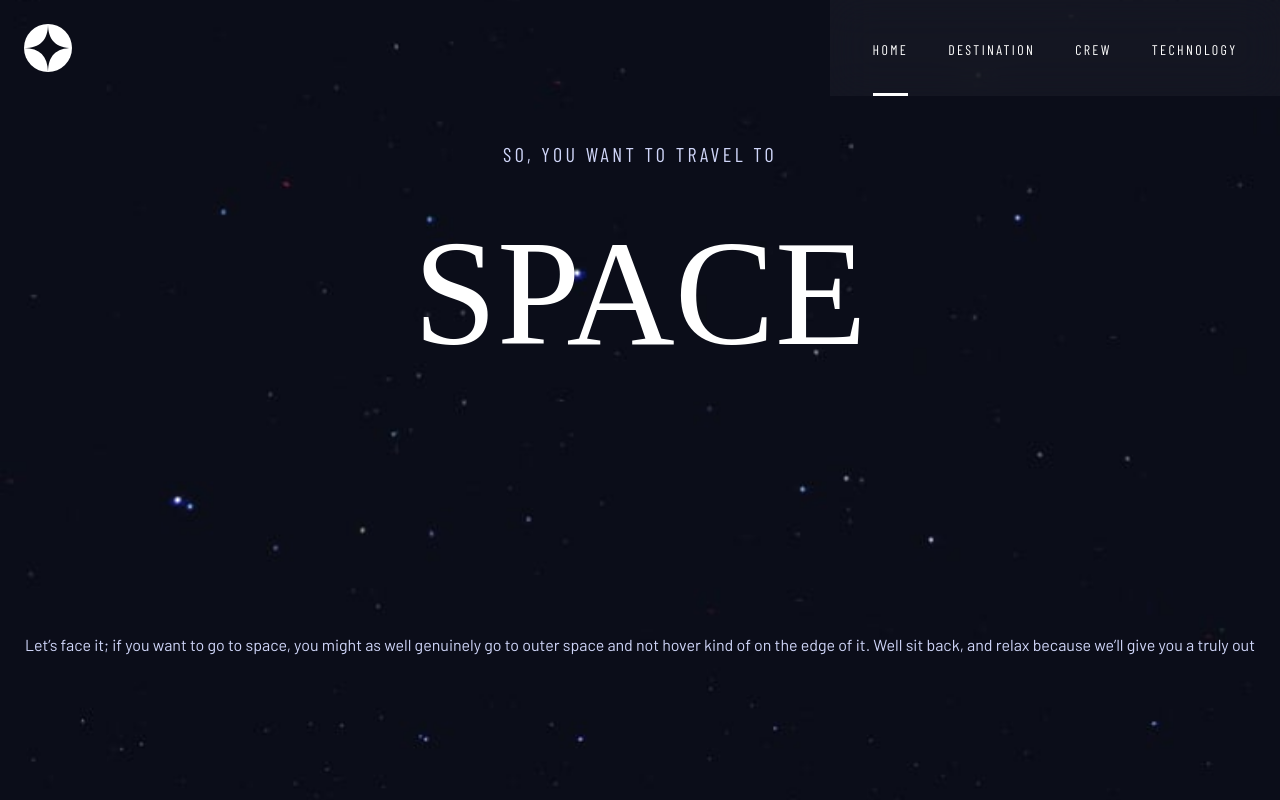
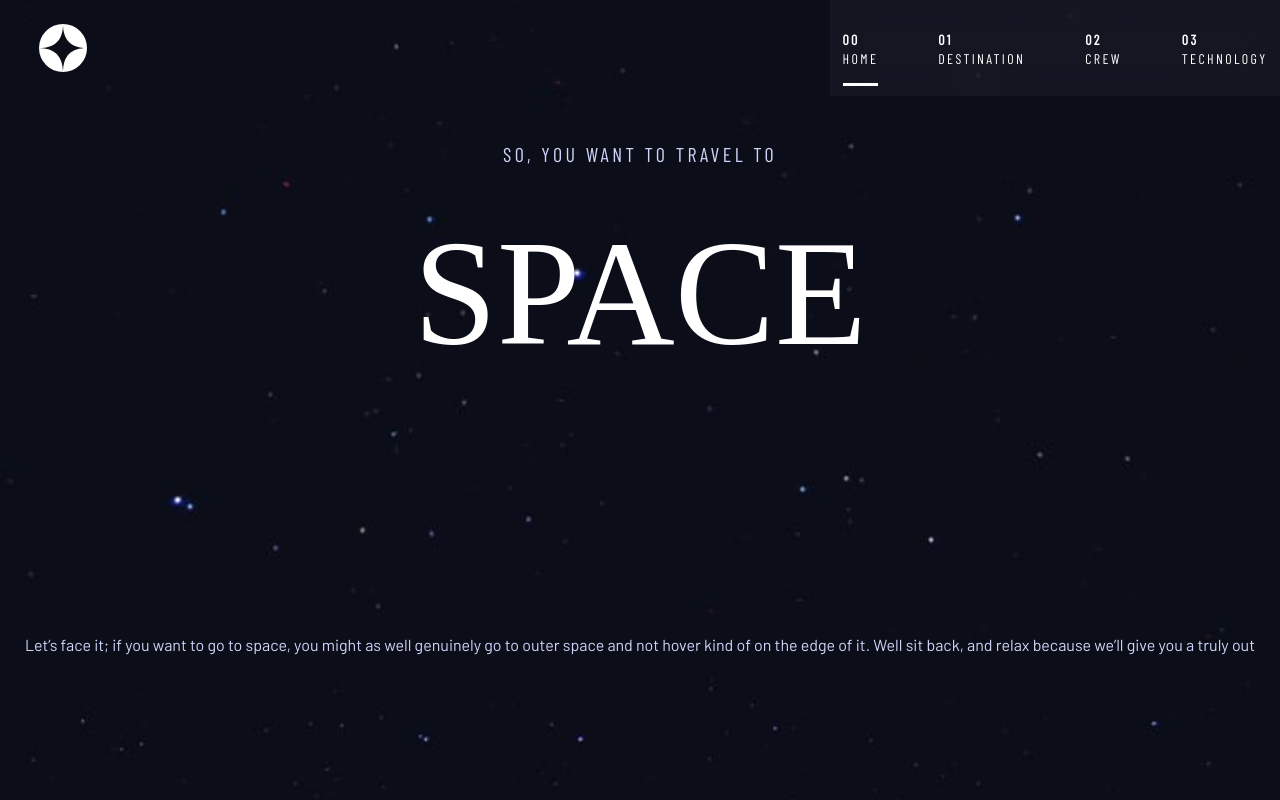
Before and after one commit to skin93/space-tourism-website, a React (Create React App) app: page / in a window 1280 px wide. Shown: the top 800 px of the page. Built offline with nearby package versions, Linux system fonts and the light colour scheme; a web font is replaced by a local one.

Commit message:
Style Navbar on desktop

```diff
--- a/src/components/Header/Header.styled.ts
+++ b/src/components/Header/Header.styled.ts
@@ -10,15 +10,23 @@ export const StyledHeader = styled.header`
   @media (min-width: 768px) {
     margin-top: 0;
   }
+
+  @media (min-width: 1440px) {
+    margin-top: 40px;
+  }
 `;
 
 export const LogoWrapper = styled.div`
   width: 40px;
   height: 40px;
-  margin-left: 24px;
-  @media (min-width: 76px) {
+  margin-left: 39px;
+  @media (min-width: 768px) {
     width: 48px;
     height: 48px;
+  }
+
+  @media (min-width: 1440px) {
+    margin-left: 55px;
   }
 `;
 
--- a/src/components/Navbar/Navbar.styled.ts
+++ b/src/components/Navbar/Navbar.styled.ts
@@ -12,12 +12,17 @@ export const StyledNavbar = styled.nav`
     background-color: rgba(255, 255, 255, 0.04);
     backdrop-filter: blur(20px);
   }
+
+  @media (min-width: 1440px) {
+    width: 830px;
+  }
 `;
 
 export const MenuItems = styled.ul`
   display: flex;
   flex-direction: row;
   justify-content: center;
+  gap: 20px;
   align-items: center;
   width: 100%;
 `;
@@ -26,6 +31,11 @@ export const MenuItem = styled.li`
   ${(props) => props.theme.barlowCondesedLight}
   position: relative;
   margin-inline: 20px;
+
+  & span {
+    font-weight: bold;
+  }
+
   & > a {
     letter-spacing: 2.36px;
     font-size: 14px;
--- a/src/components/Navbar/index.tsx
+++ b/src/components/Navbar/index.tsx
@@ -6,16 +6,24 @@ export default function Navbar() {
     <StyledNavbar>
       <MenuItems>
         <MenuItem>
-          <NavLink to='/'>Home</NavLink>
+          <NavLink to='/'>
+            <span>00</span> Home
+          </NavLink>
         </MenuItem>
         <MenuItem>
-          <NavLink to='/destination'>Destination</NavLink>
+          <NavLink to='/destination'>
+            <span>01</span> Destination
+          </NavLink>
         </MenuItem>
         <MenuItem>
-          <NavLink to='/crew'>Crew</NavLink>
+          <NavLink to='/crew'>
+            <span>02</span> Crew
+          </NavLink>
         </MenuItem>
         <MenuItem>
-          <NavLink to='/technology'>Technology</NavLink>
+          <NavLink to='/technology'>
+            <span>03</span> Technology
+          </NavLink>
         </MenuItem>
       </MenuItems>
     </StyledNavbar>
--- a/src/pages/Home/Home.styled.ts
+++ b/src/pages/Home/Home.styled.ts
@@ -7,27 +7,6 @@ export const Hero = styled.div`
   width: 100%;
   height: 100%; */
 `;
-
-export const Wrapper = styled.div`
-  display: flex;
-  flex-direction: column;
-`;
-
-// export const ButtonWrapper = styled.div`
-//   width: 150px;
-//   height: 150px;
-//   margin: calc(100vh / 8.23) auto 0;
-
-//   @media (min-width: 760px) {
-//     width: 242px;
-//     height: 242px;
-//   }
-
-//   @media (min-width: 1440px) {
-//     width: 274px;
-//     height: 274px;
-//   }
-// `;
 
 export const ExploreButton = styled.button`
   position: relative;
```
